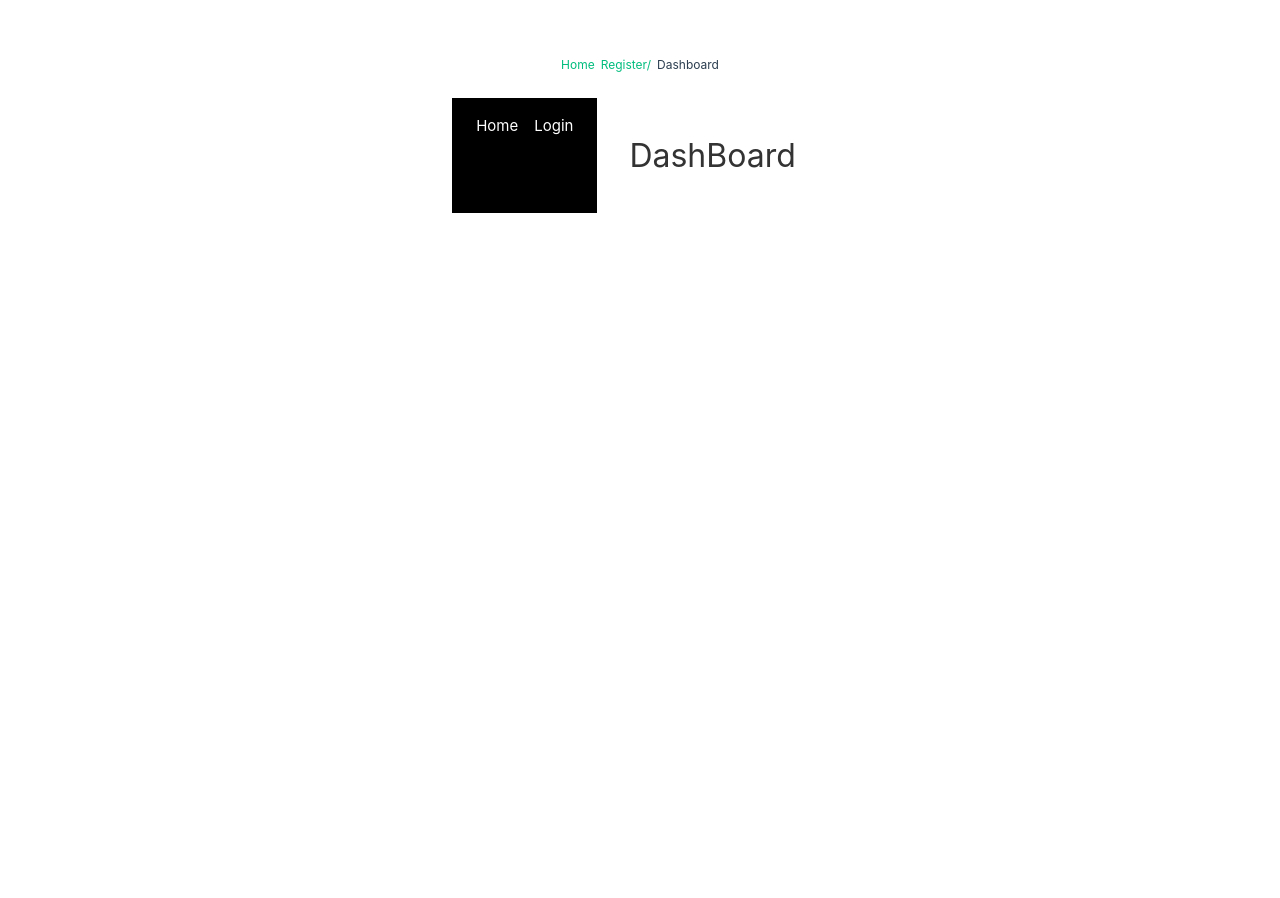
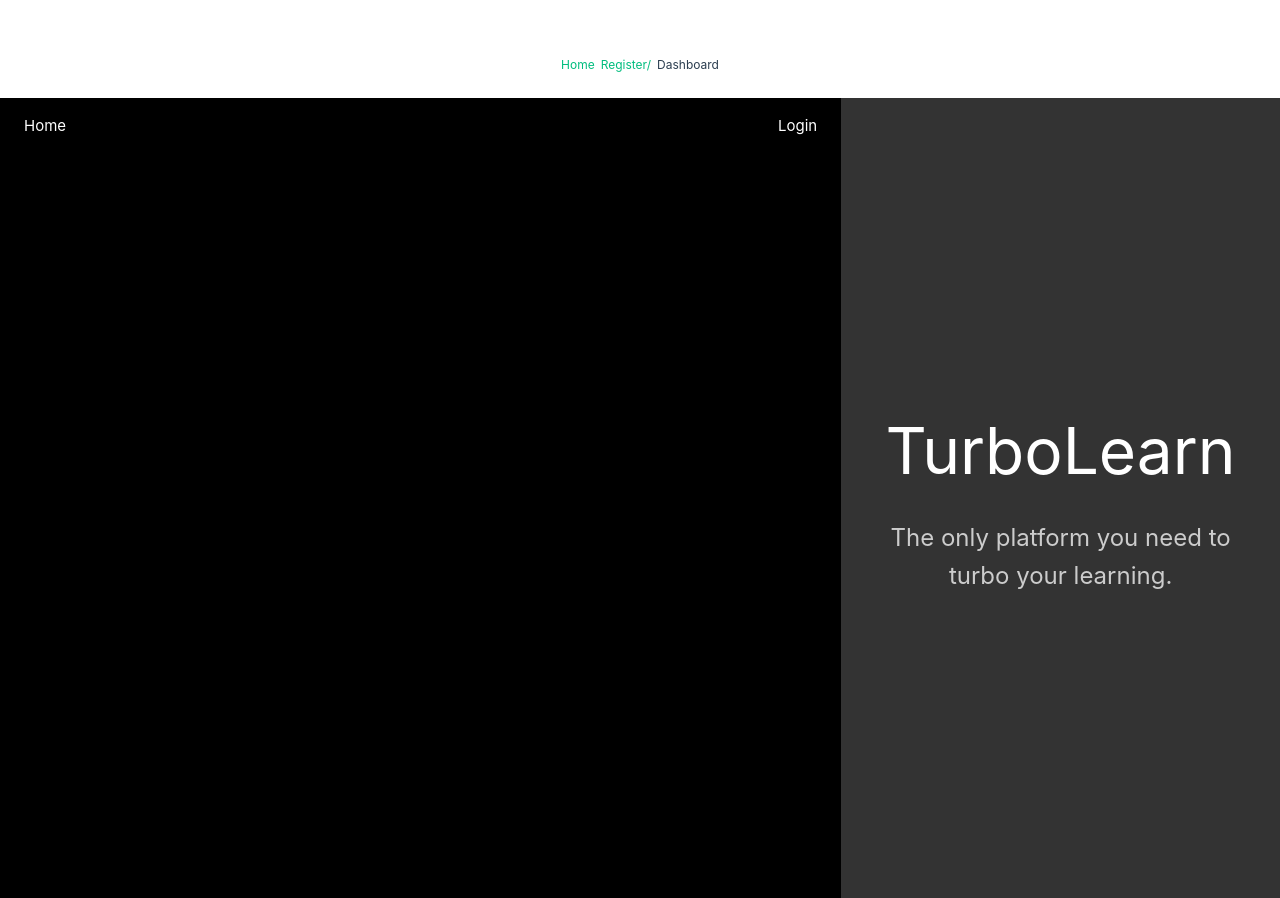
Before and after one commit to staten-island-tech/college-now-capstone-sexy-asians, a Vue app in the folder Frontend/: page /dashboard in a window 1280 px wide. Before the commit the page ends 832 px from the top, so only its background shows below. Built offline with nearby package versions, Linux system fonts and the light colour scheme.

Commit message:
section + desc

```diff
--- a/Frontend/src/components/NavBar.vue
+++ b/Frontend/src/components/NavBar.vue
@@ -13,6 +13,7 @@
 .nav-bar {
   background-color: #000;
   color: #fff;
+  width: 100%;
 }
 
 .nav-container {
--- a/Frontend/src/views/Dashboard.vue
+++ b/Frontend/src/views/Dashboard.vue
@@ -1,12 +1,12 @@
 <template>
     <div>
-        <NavBar />
-        <main class="dashboard-container">
-            <h1 class="dashboard-title">DashBoard</h1>
-        </main>
+      <NavBar />
+      <main class="dashboard-container">
+        <h1 class="dashboard-title">TurboLearn</h1>
+        <p class="dashboard-description">The only platform you need to turbo your learning.</p>
+      </main>
     </div>
-</template>
-
+  </template>
 <script>
 import NavBar from '@/components/NavBar.vue';
 
@@ -22,12 +22,24 @@
 
 <style scoped>
 .dashboard-container {
+  display: flex;
+  flex-direction: column;
+  align-items: center;
+  justify-content: center;
+  height: 100vh;
   padding: 2rem;
+  background-color: #333;
+  color: #fff;
   text-align: center;
 }
 
 .dashboard-title {
-  font-size: 2rem;
-  color: #333;
+  font-size: 4rem;
+  margin-bottom: 1rem;
+}
+
+.dashboard-description {
+  font-size: 1.5rem;
+  color: #ccc;
 }
 </style>
```
